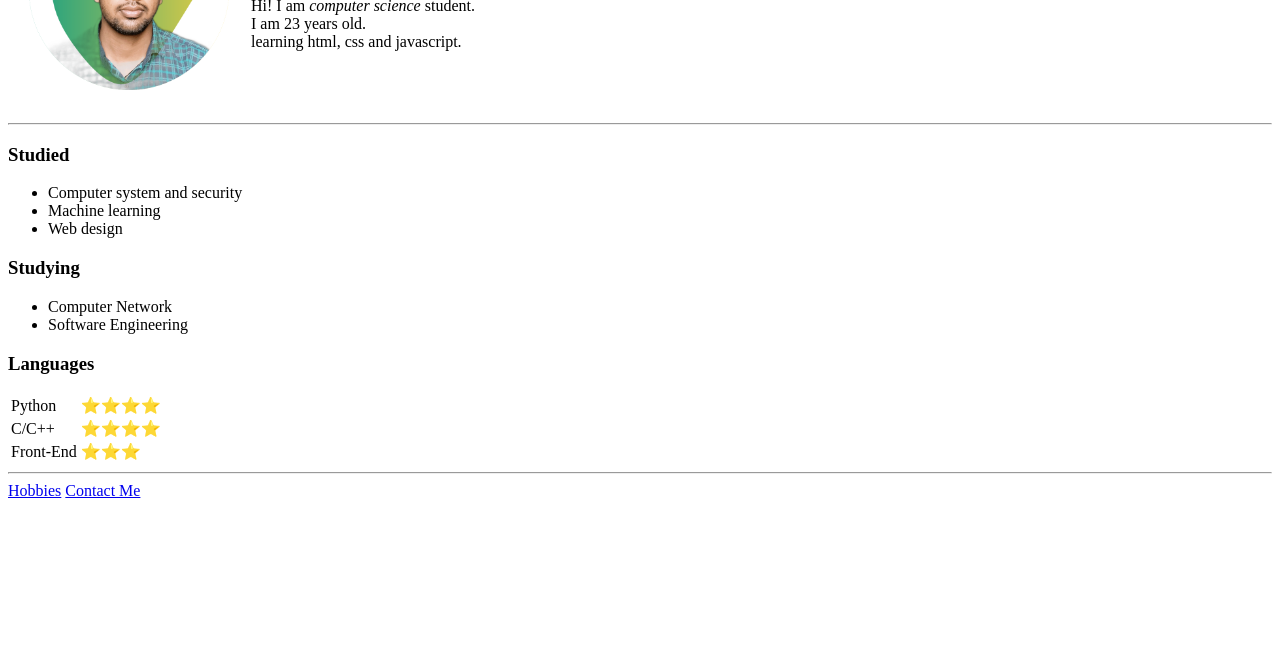
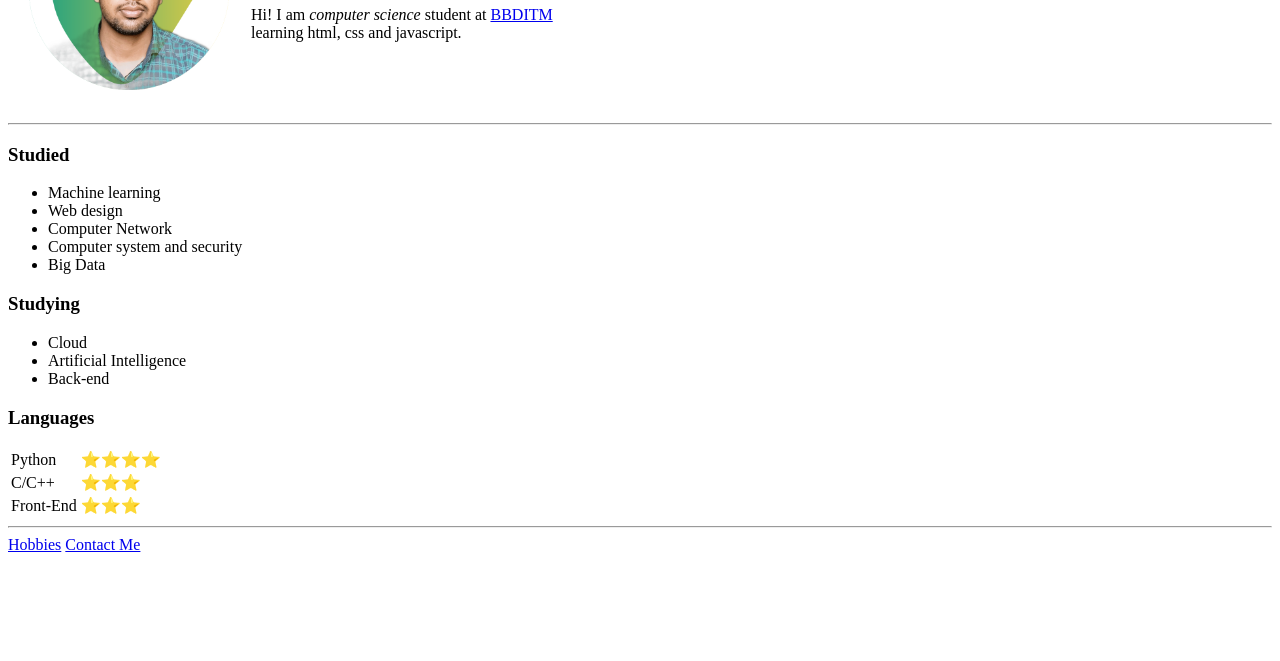
Before and after one commit to itsAfroj/cv, a plain HTML site: page index.html in a window 1280 px wide. Shown: the part 139-800 px from the top of the page. Drawn offline with Linux system fonts and the light colour scheme.

Commit message:
updated details and corrected the mycontact

```diff
--- a/index.html
+++ b/index.html
@@ -21,8 +21,8 @@
         <td>
           <h1>Afroj Ahmad</h1>
           <p>
-            Hi! I am <em>computer science</em> student.<br />
-            I am 23 years old.<br />
+            Hi! I am <em>computer science</em> student
+            at <a href="http://bbdnitm.ac.in">BBDITM</a><br>
             learning html, css and javascript.
           </p>
         </td>
@@ -31,14 +31,18 @@
     <hr />
     <h3>Studied</h3>
     <ul>
-      <li>Computer system and security</li>
+
       <li>Machine learning</li>
       <li>Web design</li>
+      <li>Computer Network</li>
+      <li>Computer system and security</li>
+      <li>Big Data</li>
     </ul>
     <h3>Studying</h3>
     <ul>
-      <li>Computer Network</li>
-      <li>Software Engineering</li>
+      <li>Cloud</li>
+      <li>Artificial Intelligence</li>
+      <li>Back-end</li>
     </ul>
     <h3>Languages</h3>
     <table cellspacig="30px">
@@ -48,7 +52,7 @@
       </tr>
       <tr>
         <td>C/C++</td>
-        <td>⭐⭐⭐⭐</td>
+        <td>⭐⭐⭐</td>
       </tr>
       <tr>
         <td>Front-End</td>
```
Also changed, not shown: contact.html (+3 -3 lines), hobbies.html (+2 -1 lines).
